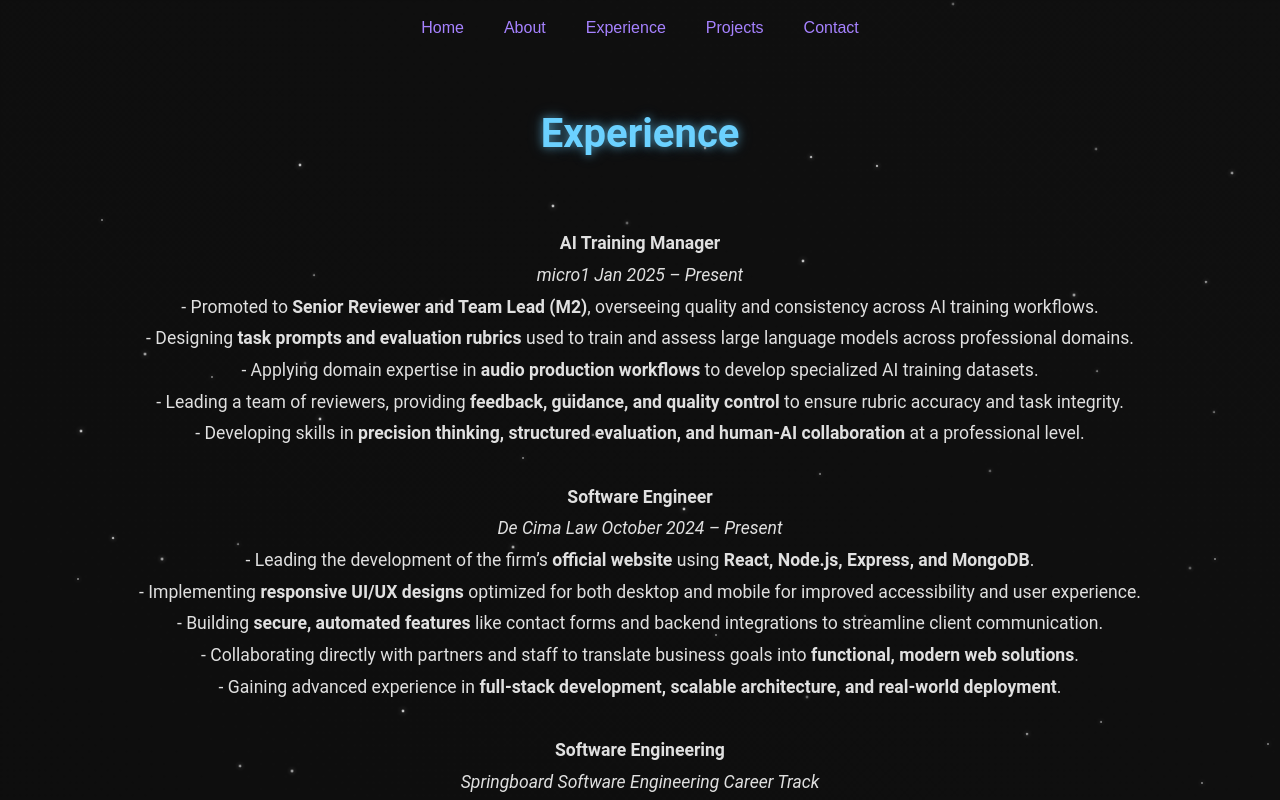
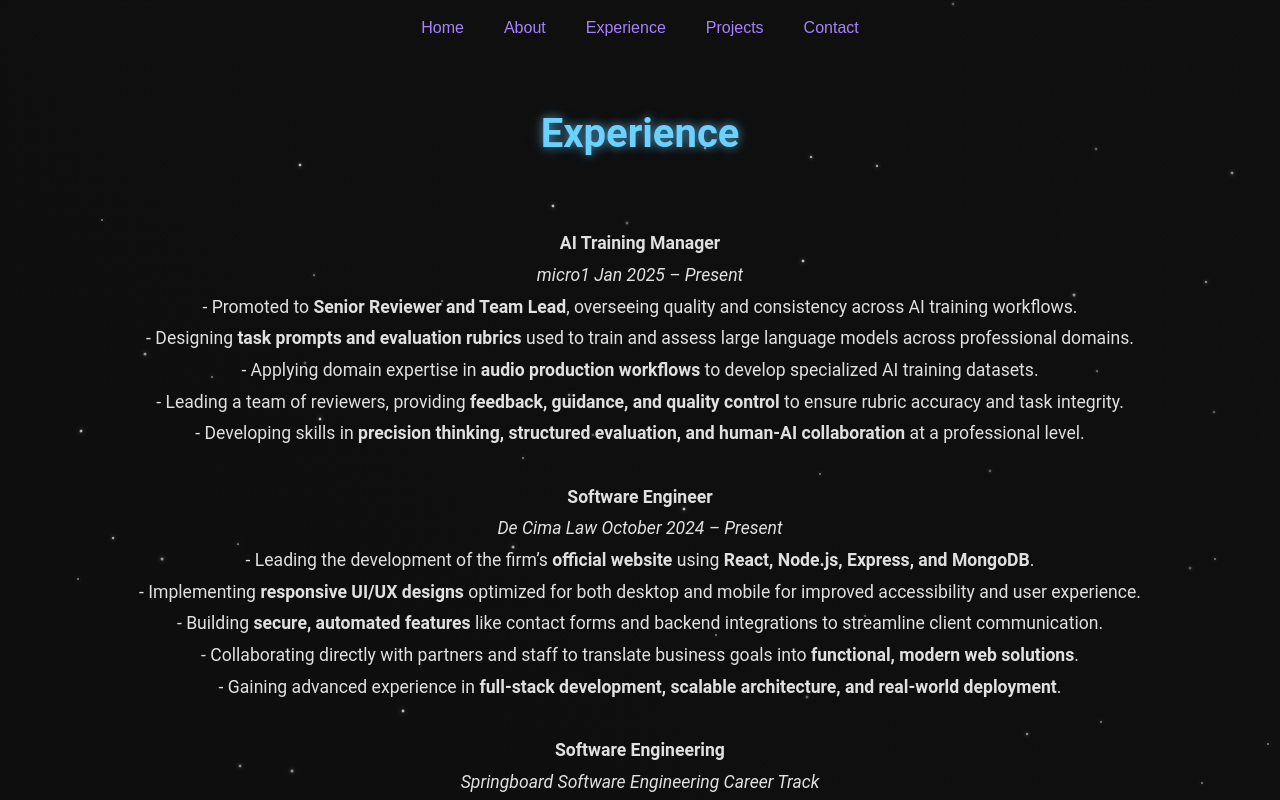
Before and after one commit to nandodecima/portfolio-website, a React (Vite) app: page /experience in a window 1280 px wide. Shown: the top 800 px of the page. Built offline with nearby package versions, Linux system fonts and the light colour scheme.

Commit message:
Update Experience.jsx

```diff
--- a/src/components/Experience.jsx
+++ b/src/components/Experience.jsx
@@ -10,7 +10,7 @@ const Experience = () => {
       <p>
          <strong>AI Training Manager</strong><br />
         <em>micro1 Jan 2025 – Present</em><br />
-        - Promoted to <strong>Senior Reviewer and Team Lead (M2)</strong>, overseeing quality and consistency across AI training workflows.<br />
+        - Promoted to <strong>Senior Reviewer and Team Lead</strong>, overseeing quality and consistency across AI training workflows.<br />
         - Designing <strong>task prompts and evaluation rubrics</strong> used to train and assess large language models across professional domains.<br />
         - Applying domain expertise in <strong>audio production workflows</strong> to develop specialized AI training datasets.<br />
         - Leading a team of reviewers, providing <strong>feedback, guidance, and quality control</strong> to ensure rubric accuracy and task integrity.<br />
```
